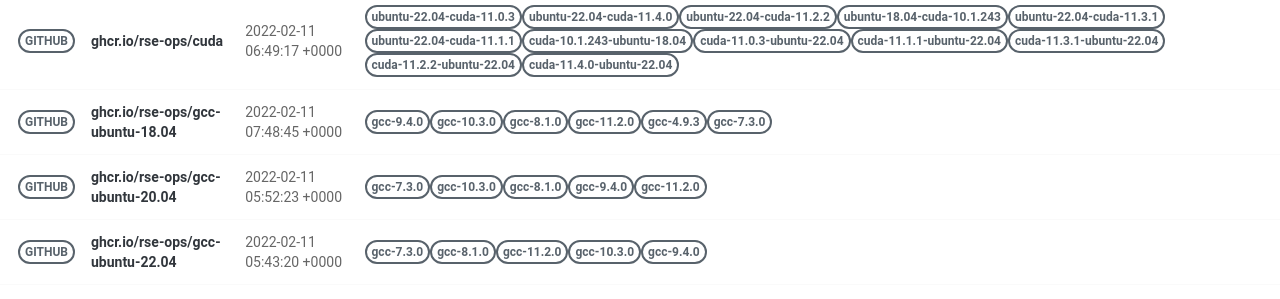
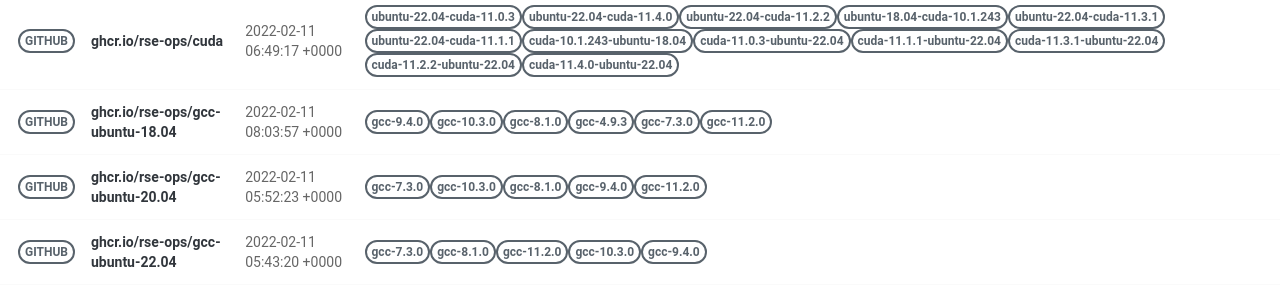
Before and after one commit to rse-ops/docker-images, a Jekyll site: the page built from pages/index.md, in a window 1280 px wide. Shown: the part 502-801 px from the top of the page. Built offline with Jekyll 4.4.1, drawn with Linux system fonts in a browser that asks for light colours; nearby versions of some CDN libraries.

Commit message:
Automated push to update library 2022-02-11

```diff
--- a/_library/ghcr.io-rse-ops-gcc-ubuntu-18.04.md
+++ b/_library/ghcr.io-rse-ops-gcc-ubuntu-18.04.md
@@ -1,7 +1,7 @@
 ---
 layout: container
 name: ghcr.io/rse-ops/gcc-ubuntu-18.04
-updated_at: 2022-02-11 07:48:45.281822
+updated_at: 2022-02-11 08:03:57.259142
 
 
 container_url: https://github.com/orgs/rse-ops/packages/container/package/gcc-ubuntu-18.04
@@ -15,14 +15,14 @@ versions:
  - tag: gcc-8.1.0
    dockerfile: https://github.com/rse-ops/docker-images/blob/main/ubuntu/gcc/Dockerfile
    manifest: https://crane.ggcr.dev/manifest/ghcr.io/rse-ops/gcc-ubuntu-18.04:gcc-8.1.0
- - tag: gcc-11.2.0
-   dockerfile: https://github.com/rse-ops/docker-images/blob/main/ubuntu/gcc/Dockerfile
-   manifest: https://crane.ggcr.dev/manifest/ghcr.io/rse-ops/gcc-ubuntu-18.04:gcc-11.2.0
  - tag: gcc-4.9.3
    dockerfile: https://github.com/rse-ops/docker-images/blob/main/ubuntu/gcc/Dockerfile
    manifest: https://crane.ggcr.dev/manifest/ghcr.io/rse-ops/gcc-ubuntu-18.04:gcc-4.9.3
  - tag: gcc-7.3.0
    dockerfile: https://github.com/rse-ops/docker-images/blob/main/ubuntu/gcc/Dockerfile
    manifest: https://crane.ggcr.dev/manifest/ghcr.io/rse-ops/gcc-ubuntu-18.04:gcc-7.3.0
+ - tag: gcc-11.2.0
+   dockerfile: https://github.com/rse-ops/docker-images/blob/main/ubuntu/gcc/Dockerfile
+   manifest: https://crane.ggcr.dev/manifest/ghcr.io/rse-ops/gcc-ubuntu-18.04:gcc-11.2.0
 
 ---
```
